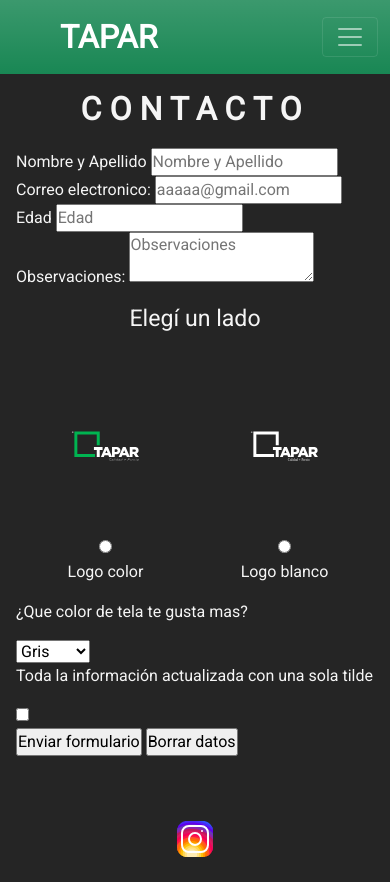
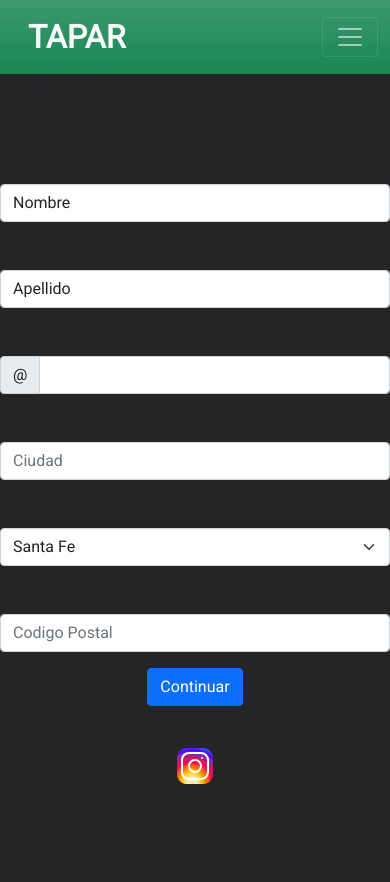
Before and after one commit to Pablo-Granados/Tapar, a plain HTML site: page Secciones/contacto.html in a window 390 px wide. After the commit the page ends 844 px from the top, so only its background shows below. Drawn offline with nearby package versions, Linux system fonts and the light colour scheme.

Commit message:
Agregando formulario via bootstrap

```diff
--- a/Estilos/estilos.css
+++ b/Estilos/estilos.css
@@ -17,36 +17,31 @@ body{
 
 }
 
-
 .nav-link{
     font-weight: 700;
     letter-spacing: 2px;
 }
 
-
 /* --------------MAIN INICIO--------------- */
 
 main{
     width: 100%;
-    height: 95vh;
+    height: 65vh;
+    display: flex;
+    justify-content: center;
+}
+
+.inicio{
+    width: 95%;
+    align-self: center;
 }
 
 .row{
-    margin-top: 5rem;
+    margin-top: 2rem;
+    text-align: center;
     align-items: center;
 }
 
-.Living{
-    text-align: center;
-    display: grid;
-    grid-template-columns: 100%;
-    grid-template-rows: auto;
-    gap: 1rem;
-    grid-template-areas:
-    "tituloT"
-    "parrafoT"
-    "fondo";
-}
 
 .taparInicio{
     margin: 2rem 1rem 2rem 1rem;
@@ -111,15 +106,15 @@ main{
 
 /* ---------footer-------- */
 
-footer{
+.redes{
     height: 10vh;
     text-align: center;
     display: flex;
     justify-content: center;
     align-items: center;
-    /* vertical-align: bottom; */
+    vertical-align: bottom;
 }
-.redesfot{
+.redesSociales{
     display: flex;
     align-self: flex-end;
 }
@@ -127,57 +122,14 @@ footer{
 
 /* --------Contacto------------ */
 
-.contactoFormulario{
-    height: 5vh;
-    margin-top: 1rem;
-    margin-bottom: 1rem;
-    font-size: xx-large;
-    text-align: center;
-    color: whitesmoke;
-    font-weight: bolder;
-    letter-spacing: 0.5rem;
-}
-
-.selector{
-    display: grid;
-    grid-template-columns: 1fr 1fr;
-    grid-template-rows: auto;
-    justify-items: stretch;
-    grid-template-areas:
-    "lado lado"
-    "logo logo"
-}
-
-.elegiUnLado{
-    grid-area: lado;
-    text-align: center;
-    margin-top: 1rem;
-}
-
-.eleccionColor{
-    grid-area: Color;
-    width: 50vw;
-    text-align: center;
-}
-
-.eleccionBlanco{
-    grid-area: Blanco;
-    width: 50vw;
-    text-align: center;
-}
-
-.eleccionLogos{
+.continuar{
     display: flex;
-    flex-direction: row;
-    justify-content: space-evenly;
-    align-items: flex-end;
-    grid-area: logo;
+    justify-content: end;
 }
 
 .formulario{
     color: whitesmoke;
     margin: 1rem;
-    height: 75vh;
 }
 
 /* -----NOSOTROS------- */
@@ -214,7 +166,8 @@ footer{
 
 .contenedorProductos{
     display: grid;
-    grid-template-columns: 90%;
+    grid-template-columns: 1fr;
+    grid-template-rows: auto;
     grid-template-areas:
     "uno"
     "dos"
@@ -373,7 +326,7 @@ main{
    height: 100%;
 }
 footer{
-    margin-top: 1.5rem;
+    margin-top: 1rem;
 
 }
 /* ------ inicio tablet */
@@ -413,13 +366,11 @@ footer{
 
 .contenedorProductos{
     display: grid;
-    grid-template-columns: 1fr;
+    grid-template-columns: 1fr 1fr;
     grid-template-rows: auto;
     grid-template-areas:
-    "uno"
-    "dos"
-    "tres"
-    "cuatro";
+    "uno dos"
+    "tres cuatro";
     gap: 1rem;
     margin-top: 2rem;
 }
@@ -436,18 +387,15 @@ footer{
 
 @media screen and (min-width: 1024px){
 
-
-
-
 /* ------productos desktop------- */
 
 .contenedorProductos{
     display: grid;
-    grid-template-columns: 1fr 1fr;
+    grid-template-columns: 1fr 1fr 1fr;
     grid-template-rows: auto;
     grid-template-areas:
-    "uno dos"
-    "tres cuatro";
+    "uno dos tres"
+    "cuatro";
     gap: 1rem;
     margin-top: 2rem;
 }
--- a/Secciones/contacto.html
+++ b/Secciones/contacto.html
@@ -15,9 +15,9 @@
 
 <body>
     <header>
-        <nav class="navbar navbar-expand-lg navbar-dark bg-success bg-gradient">
+        <nav class="navbar navbar-expand-md navbar-dark bg-success bg-gradient">
             <div class="container-fluid">
-              <a class="navbar-brand ms-5" href="../index.html">TAPAR</a>
+              <a class="navbar-brand ms-3 text-light" href="../index.html">TAPAR</a>
               <button class="navbar-toggler" type="button" data-bs-toggle="collapse" data-bs-target="#navbarNav" aria-controls="navbarNav" aria-expanded="false" aria-label="Toggle navigation">
                 <span class="navbar-toggler-icon"></span>
               </button>
@@ -41,54 +41,70 @@
           </nav>
     </header>
         <h2 class="contactoFormulario">CONTACTO</h2>
+
     <section>
-        <article class="formulario">
-            <form action="#">
-                <label for="Name">Nombre y Apellido</label>
-                <input type="text" placeholder="Nombre y Apellido"><br>
-                <label for="email">Correo electronico:
-                    <input type="email" placeholder="aaaaa@gmail.com" name="email">
-                </label><br>
-                <label for="Edad">Edad</label>
-                    <input type="number" placeholder="Edad"><br>
-                <label for="Observaciones"> Observaciones:
-                    <textarea placeholder="Observaciones"></textarea>
-                </label>
-
-                <div class="selector">
-                    <h3 class="elegiUnLado">
-                        <p>Elegí un lado</p>
-                    </h3>
-                    <div class="eleccionLogos">
-                        <div class="eleccionColor">
-                            <img src="../Imagenes/Logo Tapar Blanco.svg" alt="">
-                            <input type="radio" name="lado" value="izquierda">
-                            <p class="Camisetas">Logo color</p>
+        <div>
+            <form class="row g-3 needs-validation" novalidate>
+                <div class="col-md-4 position-relative">
+                  <label for="validationTooltip01" class="form-label">Nombre</label>
+                  <input type="text" class="form-control" id="validationTooltip01" value="Nombre" required>
+                    <div class="valid-tooltip">
+                        Buena suerte!
                   </div>
-                        <div class="eleccionBlanco">
-                            <img src="../Imagenes/Logo Tapar Blanco 2.svg" alt="">
-                            <input type="radio" name="lado" value="derecha">
-                            <p class="Camisetas">Logo blanco</p>
+                </div>
+                <div class="col-md-4 position-relative">
+                  <label for="validationTooltip02" class="form-label">Apellido</label>
+                  <input type="text" class="form-control" id="validationTooltip02" value="Apellido" required>
+                  <div class="valid-tooltip">
+                    Buena suerte!
+                  </div>
+                </div>
+                <div class="col-md-4 position-relative">
+                  <label for="validationTooltipUsername" class="form-label">Usuario</label>
+                  <div class="input-group has-validation">
+                    <span class="input-group-text" id="validationTooltipUsernamePrepend">@</span>
+                    <input type="text" class="form-control" id="validationTooltipUsername" aria-describedby="validationTooltipUsernamePrepend" required>
+                    <div class="invalid-tooltip">
+                      Please choose a unique and valid username.
                     </div>
                   </div>
                 </div>
-                <div class="colorTapar">
-                    <p>¿Que color de tela te gusta mas?</p>
-                    <select name="Nombre" id="Nombre">
-                        <option value="Gris">Gris</option>
-                        <option value="Blanco">Blanco</option>
-                        <option value="Natural">Natural</option>
+                <div class="col-md-6 position-relative">
+                  <label for="validationTooltip03" class="form-label">Ciudad</label>
+                  <input type="text" class="form-control" id="validationTooltip03" required
+                  placeholder="Ciudad">
+                  <div class="invalid-tooltip">
+                    Please provide a valid city.
+                  </div>
+                </div>
+                <div class="col-md-3 position-relative">
+                  <label for="validationTooltip04" class="form-label">Provincia</label>
+                  <select class="form-select" id="validationTooltip04" required
+                  placeholder="Provincia">
+                    <option selected value="...">...</option>
+                    <option selected value="Buenos Aires"> Buenos Aires</option>
+                    <option selected value="Santa Fe">Santa Fe</option>
                   </select>
+                  <div class="invalid-tooltip">
+                    Please select a valid state.
                   </div>
-                <div>
-                    <p>Toda la información actualizada con una sola tilde</p>
-                    <input type="checkbox" name="acepta" value="1">
                 </div>
-                <input type="submit" value="Enviar formulario">
-                <input type="reset" value="Borrar datos">
+                <div class="col-md-3 position-relative">
+                  <label for="validationTooltip05" class="form-label">CP</label>
+                  <input type="number" class="form-control" id="validationTooltip05" required
+                  placeholder="Codigo Postal">
+                  <div class="invalid-tooltip">
+                    Please provide a valid zip.
+                  </div>
+                </div>
+                <div class="col-12">
+                  <button class="btn btn-primary" type="submit">Continuar</button>
+                </div>
               </form>
-        </article>
+        </div>
+
     </section>
+
 
 
     <footer>
```
Also changed, not shown: Secciones/historia.html (+3 -3 lines), Secciones/nosotros.html (+3 -3 lines), Secciones/productos.html (+3 -3 lines), index.html (+3 -3 lines). Lines whose indentation alone changed are shown as unchanged.
